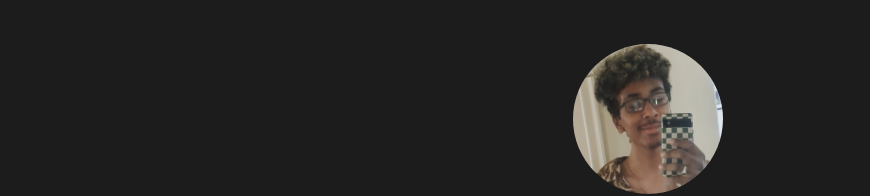
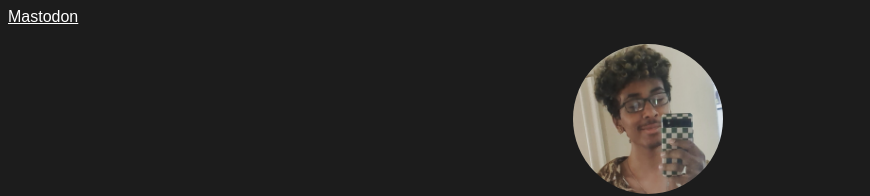
Before and after one commit to kcroad02/rogbone.com, a plain HTML site: page index.html in a window 1280 px wide. Shown: the top 196 px of the page, without its empty margins (0-870 px from the left). Drawn offline with Linux system fonts and the light colour scheme.

Commit message:
Mastodon

```diff
--- a/index.html
+++ b/index.html
@@ -31,6 +31,7 @@
 </style>
 </head>
 <body>
+<a rel="me" href="https://hachyderm.io/@kevroad02">Mastodon</a>
 <br><br>
 <center><img src="assets/avatar.jpg" width="150px" height="150px" style="border-radius: 50%;"></center>
 <center><b><h1>KEVIN ROADARMEL</b></h1>
```
